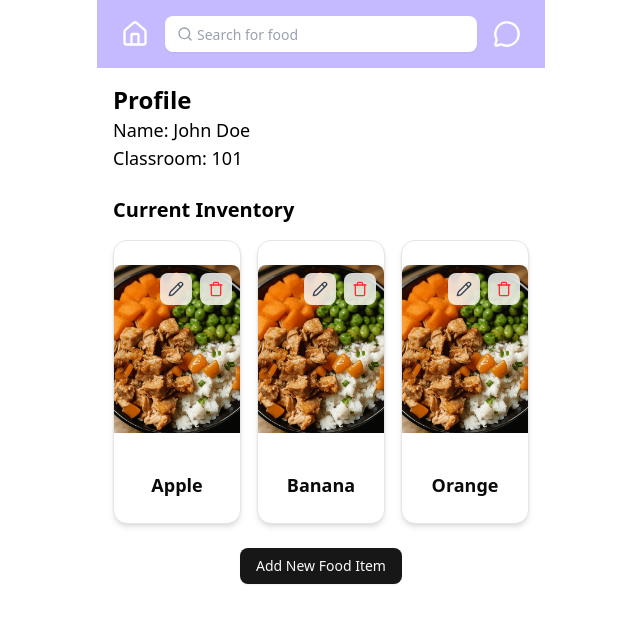
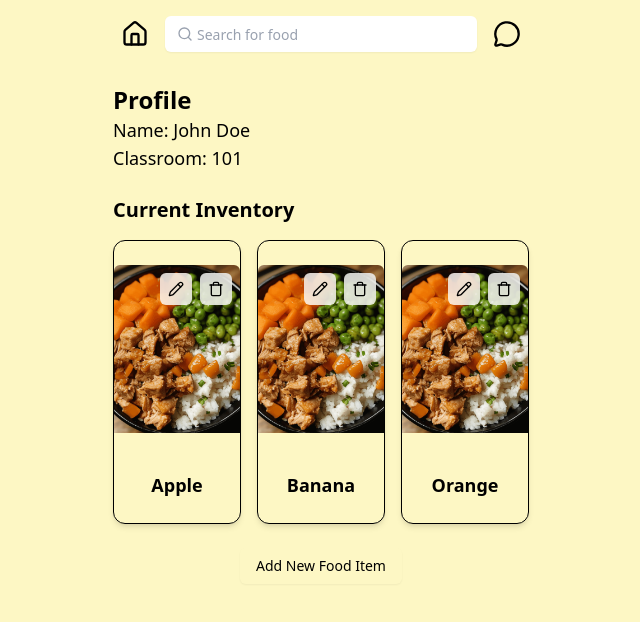
Before and after one commit to ntur101/LunchMeet, a React (Vite) app: page /profile in a window 1280 px wide. Shown: the top 622 px of the page, without its empty margins (319-959 px from the left). Built offline with nearby package versions, Linux system fonts and the light colour scheme.

Commit message:
feat: change colors

```diff
--- a/components/ui/header-bar.jsx
+++ b/components/ui/header-bar.jsx
@@ -9,20 +9,20 @@ export function HeaderBar() {
   const location = useLocation();
   const isHome = location.pathname === "/";
   return (
-    <div className="w-full flex items-center justify-between bg-[#C5BAFF] px-4 py-3 space-x-2">
+    <div className="w-full flex items-center justify-between px-4 py-3 space-x-2">
 
       {isHome ? (
         // Show Profile icon on Home
         <Link to="/profile">
           <div className="rounded-xl p-2 hover:bg-white transition">
-            <CircleUserRound className="h-7 w-7 text-white" />
+            <CircleUserRound className="h-7 w-7 " />
           </div>
         </Link>
       ) : (
         // Show Home icon on other pages
         <Link to="/">
           <div className="rounded-xl p-2 hover:bg-white transition">
-            <House className="h-7 w-7 text-white" />
+            <House className="h-7 w-7 " />
           </div>
         </Link>
       )}
@@ -41,7 +41,7 @@ export function HeaderBar() {
       {/* Right icon */}
       <Link to="/chats">
         <div className="rounded-xl p-2 hover:bg-white transition">
-          <MessageCircle className="h-7 w-7 text-white" />
+          <MessageCircle className="h-7 w-7 " />
         </div>
       </Link>
     </div>
--- a/src/index.css
+++ b/src/index.css
@@ -3,118 +3,72 @@
 
 @custom-variant dark (&:is(.dark *));
 
+:root {
+  --background: oklch(96.79% 0.0654 102.26);
+  --secondary-background: oklch(100% 0 0);
+  --foreground: oklch(0% 0 0);
+  --main-foreground: oklch(0% 0 0);
+  --main: oklch(86.03% 0.176 92.36);
+  --border: oklch(0% 0 0);
+  --ring: oklch(0% 0 0);
+  --overlay: oklch(0% 0 0 / 0.8);
+  --shadow: 2px 2px 0px 0px var(--border);
+  --chart-1: #FACC00;
+  --chart-2: #7A83FF;
+  --chart-3: #FF4D50;
+  --chart-4: #00D696;
+  --chart-5: #0099FF;
+  --chart-active-dot: #000;
+}
+
+.dark {
+  --background: oklch(29.28% 0.0373 94.38);
+  --secondary-background: oklch(23.93% 0 0);
+  --foreground: oklch(92.49% 0 0);
+  --main-foreground: oklch(0% 0 0);
+  --main: oklch(79.36% 0.1624 92.49);
+  --border: oklch(0% 0 0);
+  --ring: oklch(100% 0 0);
+  --shadow: 2px 2px 0px 0px var(--border);
+  --chart-1: #E0B700;
+  --chart-2: #7A83FF;
+  --chart-3: #FF6669;
+  --chart-4: #00BD84;
+  --chart-5: #008AE5;
+  --chart-active-dot: #fff;
+}
+
 @theme inline {
-  --radius-sm: calc(var(--radius) - 4px);
-  --radius-md: calc(var(--radius) - 2px);
-  --radius-lg: var(--radius);
-  --radius-xl: calc(var(--radius) + 4px);
+  --color-main: var(--main);
   --color-background: var(--background);
+  --color-secondary-background: var(--secondary-background);
   --color-foreground: var(--foreground);
-  --color-card: var(--card);
-  --color-card-foreground: var(--card-foreground);
-  --color-popover: var(--popover);
-  --color-popover-foreground: var(--popover-foreground);
-  --color-primary: var(--primary);
-  --color-primary-foreground: var(--primary-foreground);
-  --color-secondary: var(--secondary);
-  --color-secondary-foreground: var(--secondary-foreground);
-  --color-muted: var(--muted);
-  --color-muted-foreground: var(--muted-foreground);
-  --color-accent: var(--accent);
-  --color-accent-foreground: var(--accent-foreground);
-  --color-destructive: var(--destructive);
+  --color-main-foreground: var(--main-foreground);
   --color-border: var(--border);
-  --color-input: var(--input);
+  --color-overlay: var(--overlay);
   --color-ring: var(--ring);
   --color-chart-1: var(--chart-1);
   --color-chart-2: var(--chart-2);
   --color-chart-3: var(--chart-3);
   --color-chart-4: var(--chart-4);
   --color-chart-5: var(--chart-5);
-  --color-sidebar: var(--sidebar);
-  --color-sidebar-foreground: var(--sidebar-foreground);
-  --color-sidebar-primary: var(--sidebar-primary);
-  --color-sidebar-primary-foreground: var(--sidebar-primary-foreground);
-  --color-sidebar-accent: var(--sidebar-accent);
-  --color-sidebar-accent-foreground: var(--sidebar-accent-foreground);
-  --color-sidebar-border: var(--sidebar-border);
-  --color-sidebar-ring: var(--sidebar-ring);
-}
 
-:root {
-  --radius: 0.625rem;
-  --background: oklch(1 0 0);
-  --foreground: oklch(0.145 0 0);
-  --card: oklch(1 0 0);
-  --card-foreground: oklch(0.145 0 0);
-  --popover: oklch(1 0 0);
-  --popover-foreground: oklch(0.145 0 0);
-  --primary: oklch(0.205 0 0);
-  --primary-foreground: oklch(0.985 0 0);
-  --secondary: oklch(0.97 0 0);
-  --secondary-foreground: oklch(0.205 0 0);
-  --muted: oklch(0.97 0 0);
-  --muted-foreground: oklch(0.556 0 0);
-  --accent: oklch(0.97 0 0);
-  --accent-foreground: oklch(0.205 0 0);
-  --destructive: oklch(0.577 0.245 27.325);
-  --border: oklch(0.922 0 0);
-  --input: oklch(0.922 0 0);
-  --ring: oklch(0.708 0 0);
-  --chart-1: oklch(0.646 0.222 41.116);
-  --chart-2: oklch(0.6 0.118 184.704);
-  --chart-3: oklch(0.398 0.07 227.392);
-  --chart-4: oklch(0.828 0.189 84.429);
-  --chart-5: oklch(0.769 0.188 70.08);
-  --sidebar: oklch(0.985 0 0);
-  --sidebar-foreground: oklch(0.145 0 0);
-  --sidebar-primary: oklch(0.205 0 0);
-  --sidebar-primary-foreground: oklch(0.985 0 0);
-  --sidebar-accent: oklch(0.97 0 0);
-  --sidebar-accent-foreground: oklch(0.205 0 0);
-  --sidebar-border: oklch(0.922 0 0);
-  --sidebar-ring: oklch(0.708 0 0);
-}
-
-.dark {
-  --background: oklch(0.145 0 0);
-  --foreground: oklch(0.985 0 0);
-  --card: oklch(0.205 0 0);
-  --card-foreground: oklch(0.985 0 0);
-  --popover: oklch(0.205 0 0);
-  --popover-foreground: oklch(0.985 0 0);
-  --primary: oklch(0.922 0 0);
-  --primary-foreground: oklch(0.205 0 0);
-  --secondary: oklch(0.269 0 0);
-  --secondary-foreground: oklch(0.985 0 0);
-  --muted: oklch(0.269 0 0);
-  --muted-foreground: oklch(0.708 0 0);
-  --accent: oklch(0.269 0 0);
-  --accent-foreground: oklch(0.985 0 0);
-  --destructive: oklch(0.704 0.191 22.216);
-  --border: oklch(1 0 0 / 10%);
-  --input: oklch(1 0 0 / 15%);
-  --ring: oklch(0.556 0 0);
-  --chart-1: oklch(0.488 0.243 264.376);
-  --chart-2: oklch(0.696 0.17 162.48);
-  --chart-3: oklch(0.769 0.188 70.08);
-  --chart-4: oklch(0.627 0.265 303.9);
-  --chart-5: oklch(0.645 0.246 16.439);
-  --sidebar: oklch(0.205 0 0);
-  --sidebar-foreground: oklch(0.985 0 0);
-  --sidebar-primary: oklch(0.488 0.243 264.376);
-  --sidebar-primary-foreground: oklch(0.985 0 0);
-  --sidebar-accent: oklch(0.269 0 0);
-  --sidebar-accent-foreground: oklch(0.985 0 0);
-  --sidebar-border: oklch(1 0 0 / 10%);
-  --sidebar-ring: oklch(0.556 0 0);
+  --spacing-boxShadowX: 2px;
+  --spacing-boxShadowY: 2px;
+  --spacing-reverseBoxShadowX: -2px;
+  --spacing-reverseBoxShadowY: -2px;
+  --radius-base: 10px;
+  --shadow-shadow: var(--shadow);
+  --font-weight-base: 500;
+  --font-weight-heading: 800;
 }
 
 @layer base {
-  * {
-    @apply border-border outline-ring/50;
+  body {
+    @apply text-foreground font-base bg-background;
   }
-  body {
-    @apply bg-background text-foreground;
+
+  h1, h2, h3, h4, h5, h6{
+    @apply font-heading;
   }
 }
--- a/src/pages/App.jsx
+++ b/src/pages/App.jsx
@@ -13,7 +13,7 @@ function AppContent() {
   const showHeader = location.pathname !== '/login';
 
   return (
-    <div className="min-h-screen w-full max-w-md mx-auto bg-white text-black">
+    <div className="min-h-screen w-full max-w-md mx-auto">
       {showHeader && <HeaderBar />}
       <Routes>
         <Route path="/login" element={<Login />} />
--- a/src/pages/ChatList.jsx
+++ b/src/pages/ChatList.jsx
@@ -19,10 +19,10 @@ function ChatList() {
           >
             <div className="flex justify-between items-start">
               <div className="flex-1">
-                <div className="font-semibold text-gray-900">{chat.name}</div>
-                <div className="text-sm text-gray-600 mt-1">{chat.lastMessage}</div>
+                <div className="font-semibold">{chat.name}</div>
+                <div className="text-sm mt-1">{chat.lastMessage}</div>
               </div>
-              <div className="text-xs text-gray-400 ml-2">{chat.timestamp}</div>
+              <div className="text-xs ml-2">{chat.timestamp}</div>
             </div>
           </Link>
         ))}
--- a/src/pages/Login.jsx
+++ b/src/pages/Login.jsx
@@ -54,7 +54,7 @@ function Login() {
 
         {/* Confirm Button */}
         <Link to="/">
-          <Button className="w-full bg-[#C5BAFF] text-black hover:text-white">Confirm</Button>
+          <Button className="w-full">Confirm</Button>
         </Link>
       </div>
 
@@ -67,7 +67,7 @@ function Login() {
 
       {/* Sign Up Button */}
       <div className="w-full max-w-sm my-6">
-        <Button className="w-full bg-[#C5BAFF] text-black hover:text-white">Sign Up</Button>
+        <Button className="w-full">Sign Up</Button>
       </div>
 
     </div>
--- a/src/pages/Profile.jsx
+++ b/src/pages/Profile.jsx
@@ -59,13 +59,13 @@ function Profile() {
                       className="p-2 rounded-md bg-white/80 backdrop-blur hover:bg-white"
                       onClick={() => openDialog('edit', item)}
                     >
-                      <Pencil className="w-4 h-4 text-gray-700" />
+                      <Pencil className="w-4 h-4" />
                     </button>
                     <button
                       className="p-2 rounded-md bg-white/80 backdrop-blur hover:bg-white"
                       onClick={() => openDialog('delete', item)}
                     >
-                      <Trash className="w-4 h-4 text-red-500" />
+                      <Trash className="w-4 h-4" />
                     </button>
                   </div>
                 </div>
```
Also changed, not shown: src/pages/AddFood.jsx (+10 -10 lines).
